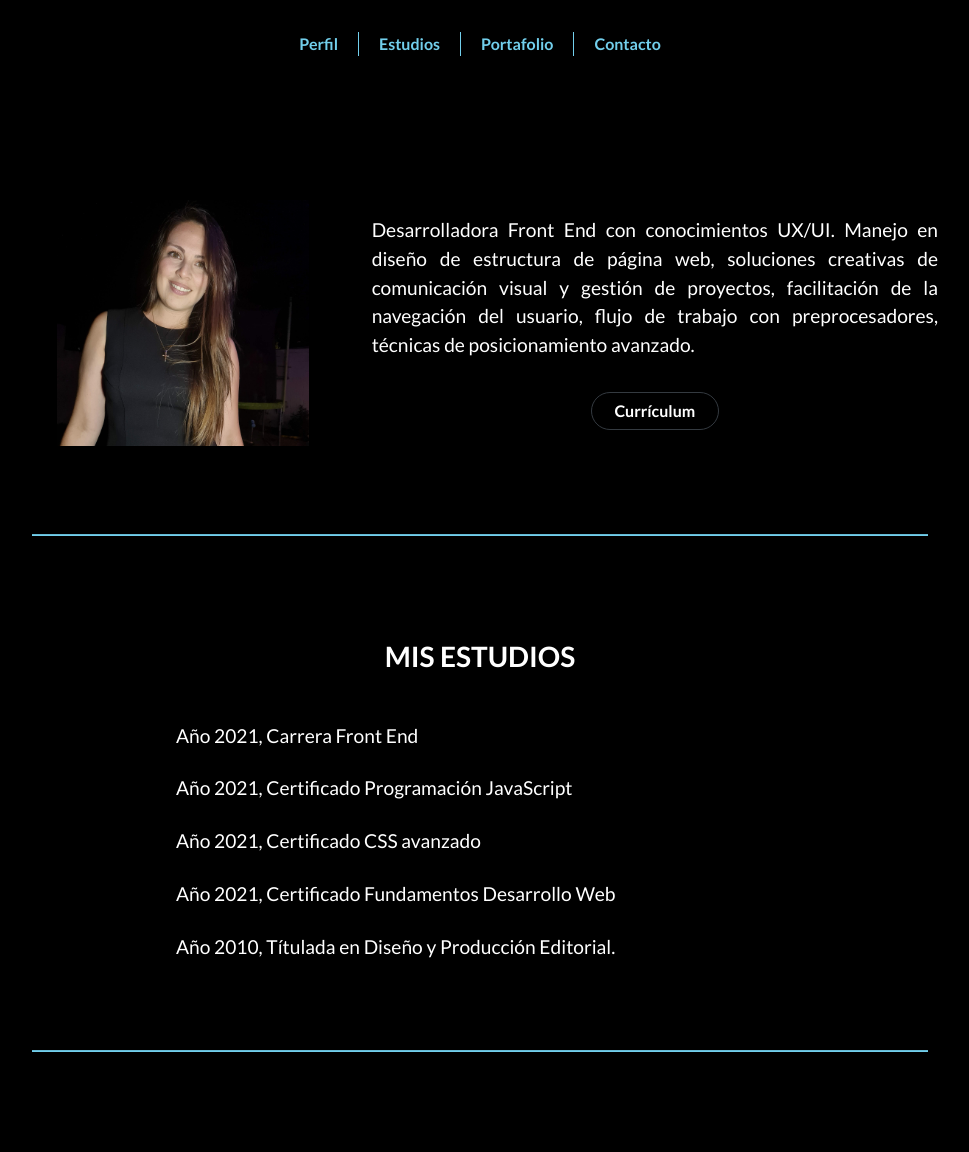
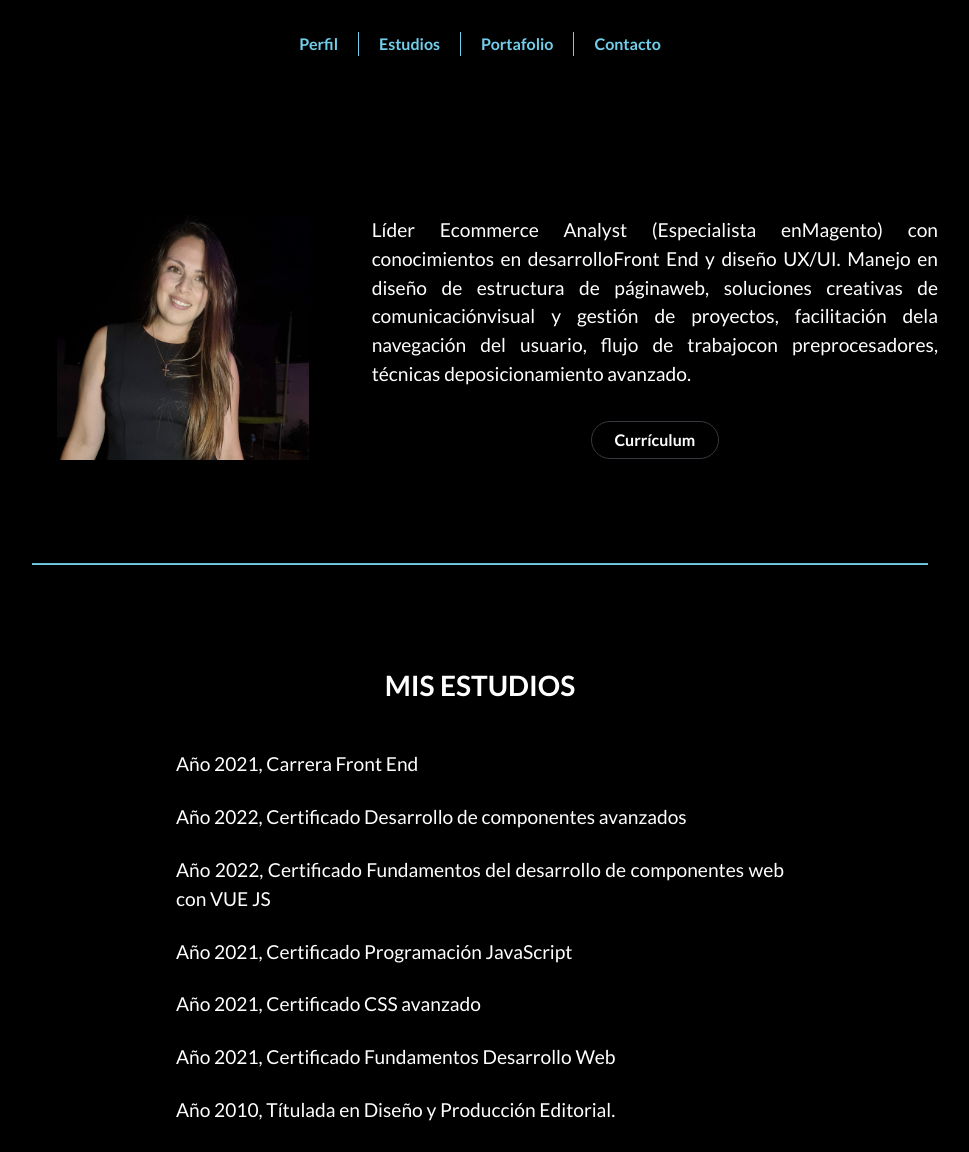
Before and after one commit to Natalia8918/portafolio, a plain HTML site: page index.html in a window 1280 px wide. Shown: the top 1152 px of the page, without its empty margins (160-1129 px from the left). Drawn offline with nearby package versions, Linux system fonts and the light colour scheme; a script that the page names is missing.

Commit message:
actualizacion perfil

```diff
--- a/index.html
+++ b/index.html
@@ -62,8 +62,8 @@
 
             <div class="col-md-10 col-lg-8 mt-md-4 py-3 text-justify pl-5 align-self-center">
                 <p class="paragraph">
-                    Desarrolladora Front End con conocimientos UX/UI.
-Manejo en diseño de estructura de página web, soluciones creativas de comunicación visual y gestión de proyectos, facilitación de la navegación del usuario, flujo de trabajo con preprocesadores, técnicas de posicionamiento avanzado.
+                    Líder Ecommerce Analyst (Especialista enMagento) con conocimientos en desarrolloFront End y diseño UX/UI.
+Manejo en diseño de estructura de páginaweb, soluciones creativas de comunicaciónvisual y gestión de proyectos, facilitación dela navegación del usuario, flujo de trabajocon preprocesadores, técnicas deposicionamiento avanzado.
                 </p>
                 <div class="d-flex justify-content-center py-3">
                     <a class="btnCV btn btn-outline-dark btn-block mb-2 font-weight-bold"
@@ -149,6 +149,14 @@ Manejo en diseño de estructura de página web, soluciones creativas de comunica
 
                 <div class="pb-2">
                     <p class="paragraph">Año 2021, Carrera Front End</p>
+                </div>
+
+                <div class="pb-2">
+                    <p class="paragraph">Año 2022, Certificado Desarrollo de componentes avanzados</p>
+                </div>
+
+                <div class="pb-2">
+                    <p class="paragraph">Año 2022, Certificado Fundamentos del desarrollo de componentes web con VUE JS</p>
                 </div>
 
                 <div class="pb-2">
```
